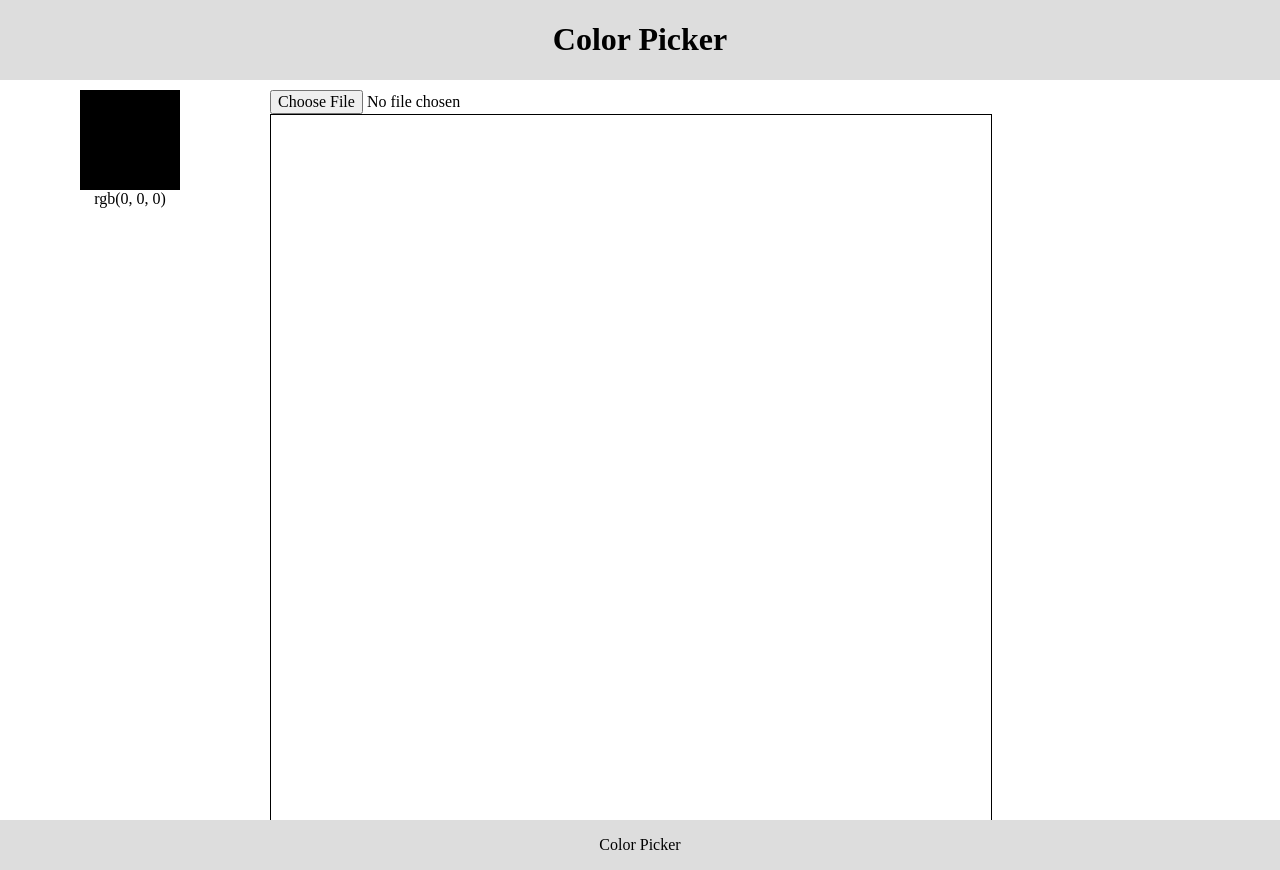
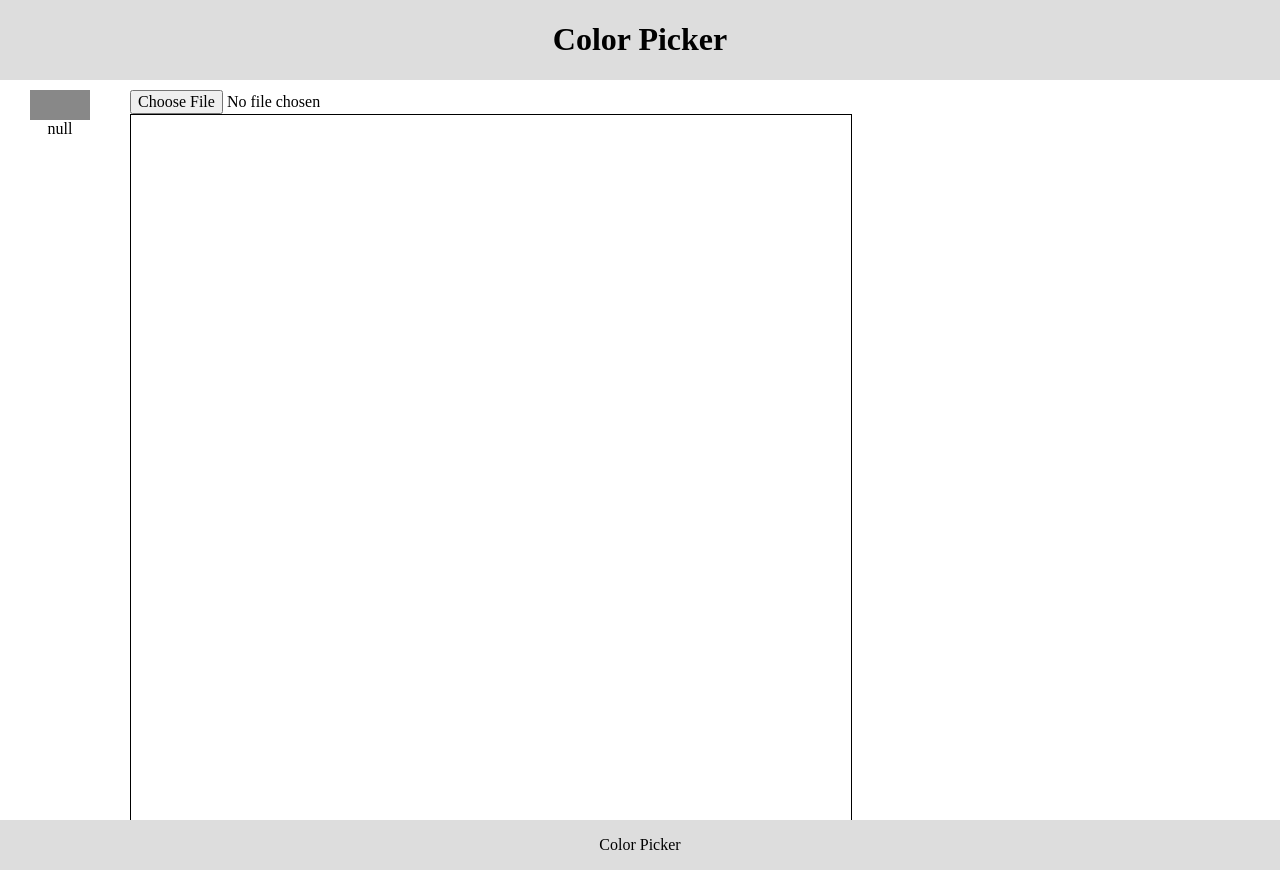
Before and after one commit to NovanMondon/color-process, a React (Vite) app: page / in a window 1280 px wide. Built offline with nearby package versions, Linux system fonts and the light colour scheme.

Commit message:
change style: colorindicator

```diff
--- a/src/App.tsx
+++ b/src/App.tsx
@@ -22,7 +22,7 @@ function App() {
           <h1>Color Picker</h1>
         </header>
         <div css={css(HorizontalFlex)}>
-          <aside css={{ padding: 10, width: 240 }}>
+          <aside css={{ padding: 10, width: 100 }}>
             <ColorIndicator color={tState.color} />
           </aside>
           <main>
--- a/src/ColorIndicator.tsx
+++ b/src/ColorIndicator.tsx
@@ -1,10 +1,30 @@
 /** @jsxImportSource @emotion/react */
 
+import { css } from "@emotion/react";
+import { CenterFlex, VerticalFlex } from "./Styles";
+
 export function ColorIndicator({ color }: { color: number[] }) {
+    const numbers2ColorCode = (aNumbers: number[]) => {
+        return aNumbers.map((aNumber) => {
+            const tHex = aNumber.toString(16)
+            return tHex.length === 1 ? `0${tHex}` : tHex
+        }).join('')
+    }
+
     return (
-        <div css={{ display: 'flex', flexDirection: 'column', alignItems: 'center' }}>
-            <div css={{ width: 100, height: 100, backgroundColor: `rgb(${color[0]}, ${color[1]}, ${color[2]})` }} />
-            <div>{`rgb(${color[0]}, ${color[1]}, ${color[2]})`}</div>
+        <div>
+            {(color[0] && color[1] && color[2]) ? (
+                <div css={css(VerticalFlex, CenterFlex)}>
+                    <div css={{ width: 60, height: 30, backgroundColor: `rgb(${color[0]}, ${color[1]}, ${color[2]})` }} />
+                    <div>{`#${numbers2ColorCode(color)}`}</div>
+                </div>
+            ) : (
+                <div css={css(VerticalFlex, CenterFlex)}>
+                    <div css={{ width: 60, height: 30, backgroundColor: '#888888' }} />
+                    <div>null</div>
+                </div>
+            )
+            }
         </div>
     )
 }
```
